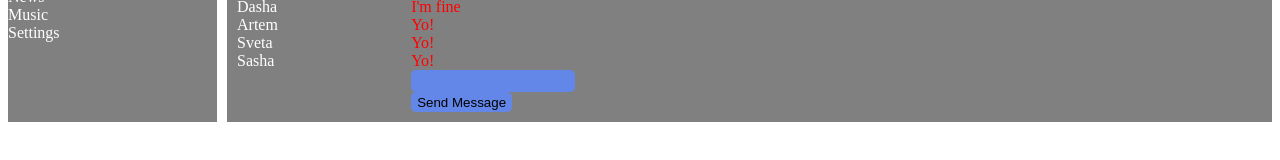
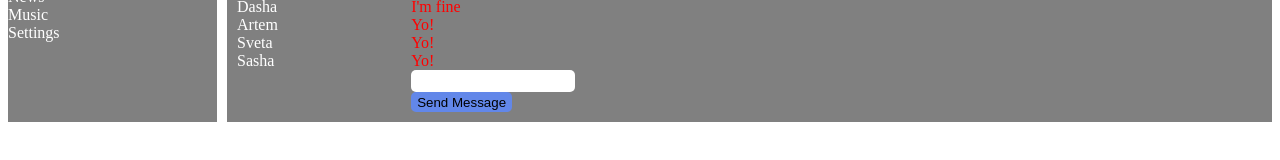
Before and after one commit to DmitryNikulin1/project_social_network, a React (Create React App) app: page /messages in a window 1280 px wide. Shown: the part 126-286 px from the top of the page. Built offline with nearby package versions, Linux system fonts and the light colour scheme.

Commit message:
add color

```diff
--- a/src/Components/UI/MyInput/MyInput.styled.ts
+++ b/src/Components/UI/MyInput/MyInput.styled.ts
@@ -3,7 +3,7 @@ import styled from "styled-components";
 export const MyInp = styled.input`
   width: 160px;
   height: 20px;
-  background-color: #6287e9;
+  color: #6287e9;
   border-radius: 5px;
   border: none;
 `;
```
